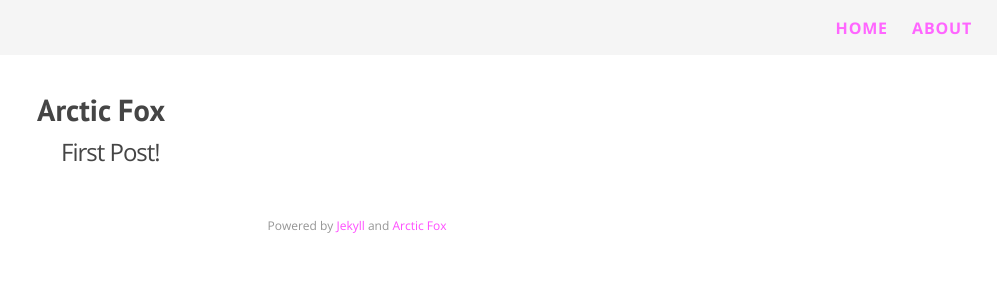
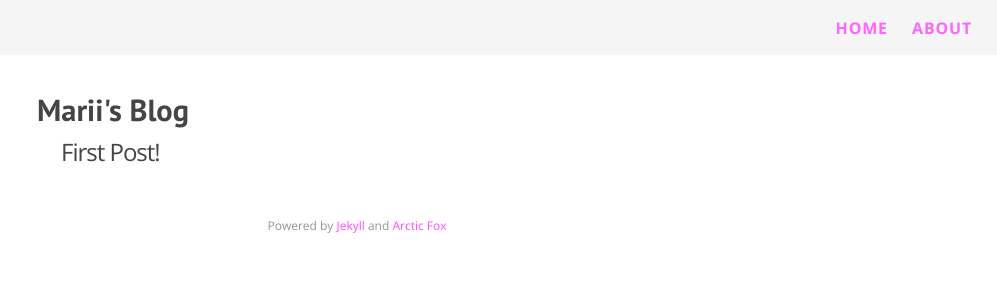
Before and after one commit to marii-moe/marii-moe.github.io, a Jekyll site: the page built from index.html, in a window 1280 px wide. Shown: the top 300 px of the page, without its empty margins (283-1280 px from the left). Built offline with Jekyll 4.4.1, drawn with Linux system fonts in a browser that asks for light colours; nearby versions of some CDN libraries; Markdown is read by kramdown in place of the engine named in the settings.

Commit message:
fixing title

```diff
--- a/_config.yml
+++ b/_config.yml
@@ -1,5 +1,5 @@
 # Site settings
-title: Arctic Fox
+title: Marii's Blog
 email:
 description: > # this means to ignore newlines until "baseurl:"
   Jekyll Theme Demo
```
